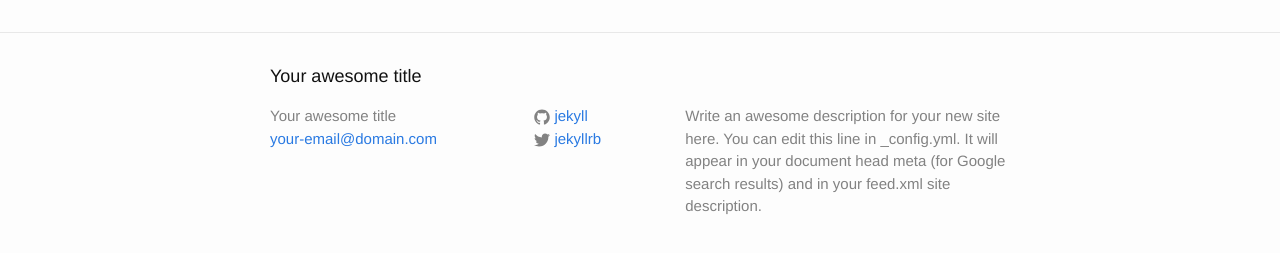
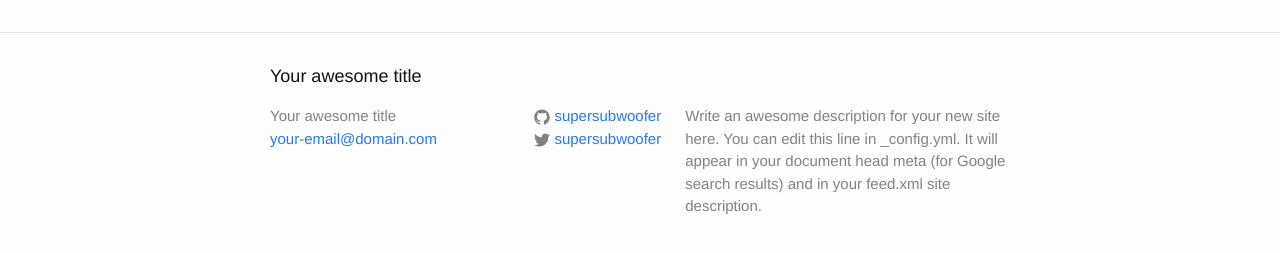
Before and after one commit to supersubwoofer/blog, a Jekyll site: the page built from index.html, in a window 1280 px wide. Shown: the part 264-517 px from the top of the page. Built offline with Jekyll 4.4.1, drawn with Linux system fonts in a browser that asks for light colours.

Commit message:
config github jekyll site url

```diff
--- a/_config.yml
+++ b/_config.yml
@@ -5,10 +5,10 @@
   Write an awesome description for your new site here. You can edit this
   line in _config.yml. It will appear in your document head meta (for
   Google search results) and in your feed.xml site description.
-baseurl: "" # the subpath of your site, e.g. /blog/
-url: "http://yourdomain.com" # the base hostname & protocol for your site
-twitter_username: jekyllrb
-github_username:  jekyll
+baseurl: "/myblog/" # the subpath of your site, e.g. /blog/
+url: "http://supersubwoofer.github.io" # the base hostname & protocol for your site
+twitter_username: supersubwoofer
+github_username:  supersubwoofer
 
 # Build settings
 markdown: kramdown
```
